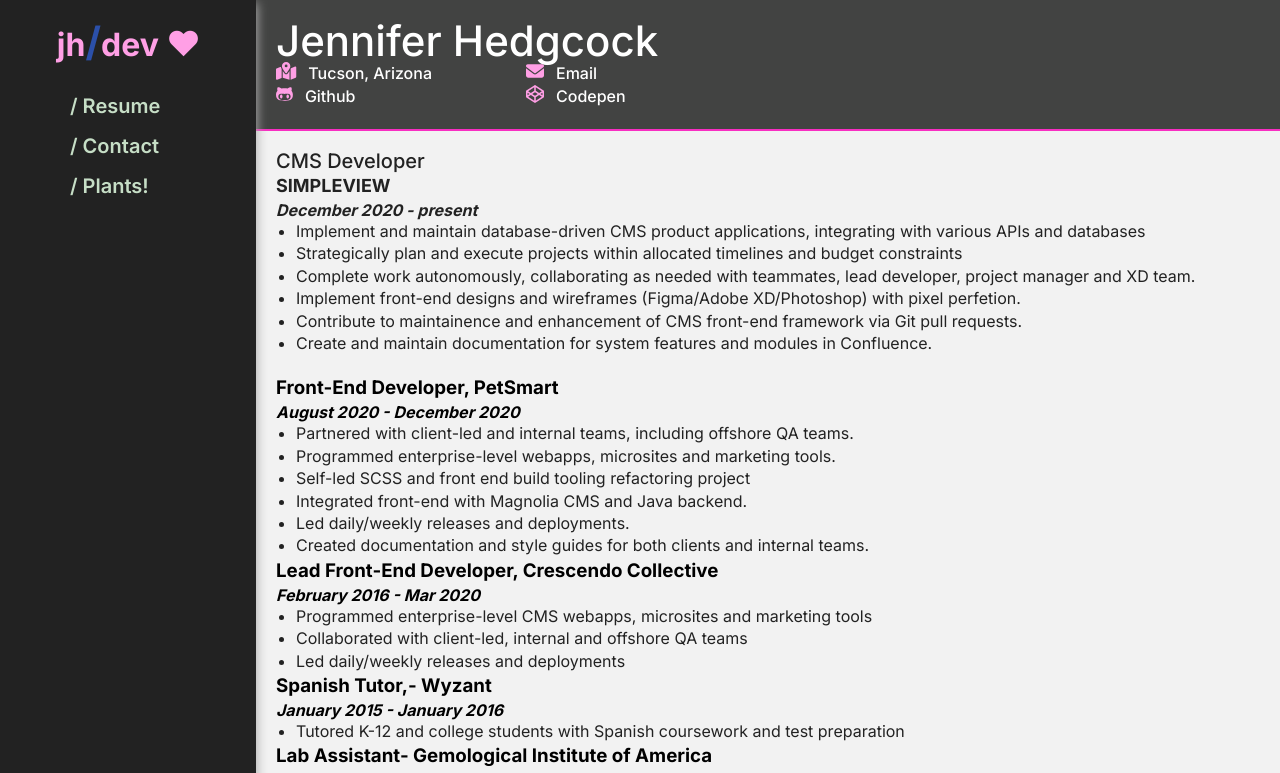
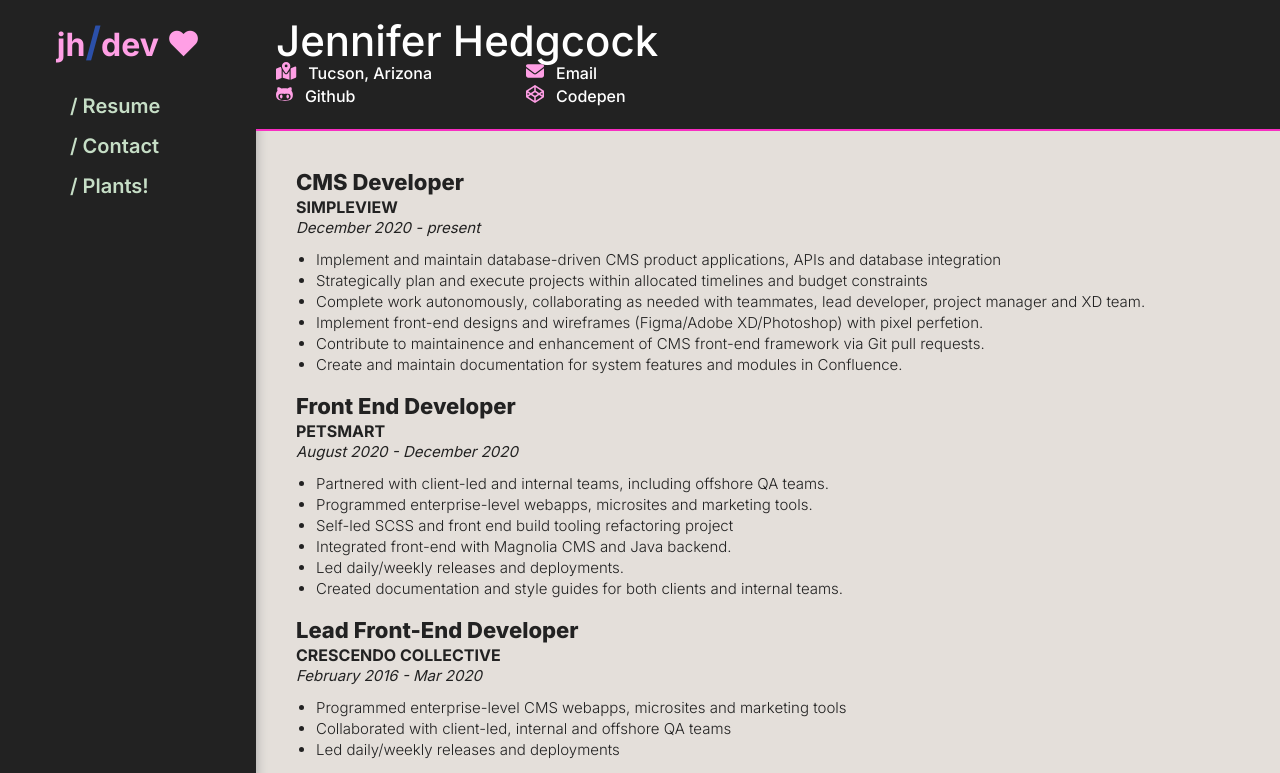
Before and after one commit to jenhedg/jen-dev-2024-react, a React (Create React App) app: page /resume in a window 1280 px wide. Shown: the top 773 px of the page. Built offline with nearby package versions, Linux system fonts and the light colour scheme.

Commit message:
more styles

```diff
--- a/src/components/Resume/Resume.css
+++ b/src/components/Resume/Resume.css
@@ -1,6 +1,9 @@
 .resume {
-  resume-role: relative;
   font-family: var(--font-main)
+}
+
+.resume-inner {
+  background-color: var(--beige);
 }
 
 .resumePage .main-content {
@@ -10,14 +13,15 @@
 .resume :is(
   .resume-title,
   .resume-role,
-  .resp-list
+  .resp-list,
+  .education-title
 ) {
   color: var(--black)
 }
 
 .resume .resume-header {
   padding: 20px;
-  background-color: var(--slate-black);
+  background-color: var(--black);
   border-bottom: 2px double var(--hotpink);
 }
 
@@ -28,8 +32,9 @@
   color: var(--white);
 }
 
-.resume .resume-header .resume-title {
-  font-weight: 500;
+.resume .resume-header {
+  position: relative;
+  z-index: 1;
 }
 
 .resume .contact-list {
@@ -68,6 +73,7 @@
 .resume .resume-title {
   font-size: 42px;
   line-height: 1;
+  font-weight: 500;
 }
 
 .resume .resume-intro {
@@ -82,29 +88,42 @@
   margin-bottom: 20px;
 }
 
-.resume .resume-role h3 {
+.resume .resume-role h3,
+.resume .education h3 {
   margin-bottom: 6px;
-  font-size: 20px;
-  font-weight: 500;
+  font-size: 22px;
+  font-weight: 800;
   line-height: 1;
 }
 
 .resume .resume-role h4 {
-  margin-bottom: 6px;
-  font-size: 18px;
+  margin-bottom: 4px;
+  font-size: 16px;
   font-weight: 700;
   line-height: 1;
   text-transform: uppercase;
 }
 
-.resume .resp-list {
-  padding-left: 20px;
+.resume .resume-role .resume-dates {
+  margin-bottom: 12px;
+  font-size: 15px;
+  font-weight: 400;
 }
 
-/* .resume .resume-intro .contact-list {
-  display: flex;
-  gap: 20px;
-} */
+.resume :is(
+  .resp-list,
+  .education-list
+) {
+  padding-left: 14px;
+}
+
+.resume :is(
+  .resp-list,
+  .education-list
+) li {
+  font-size: 15px;
+  font-weight: 300;
+}
 
 .resume .resume-intro .contact-list li {
   list-style-type: none;
@@ -113,3 +132,17 @@
 .resume .resume-intro .contact-list li a {
   text-decoration: none;
 }
+
+@media (min-width: 1024px){
+  .resume .resume-inner {
+    padding: 40px;
+  }
+
+  .resume :is(
+  .resp-list,
+  .education-list
+  ) {
+    padding-left: 20px;
+    font-size: 16px;
+  }
+}
--- a/src/components/Resume/Resume.js
+++ b/src/components/Resume/Resume.js
@@ -41,9 +41,9 @@ export default function Resume() {
         <article className="resume-role">
           <h3 className="resume-title">CMS Developer</h3>
           <h4 className="resume-company"> Simpleview</h4>
-          <p className="resume-dates"><b><i>December 2020 - present</i></b></p>
+          <p className="resume-dates"><i>December 2020 - present</i></p>
           <ul className="resp-list">
-            <li>Implement and maintain database-driven CMS product applications, integrating with various APIs and databases</li>
+            <li>Implement and maintain database-driven CMS product applications, APIs and database integration</li>
             <li>Strategically plan and execute projects within allocated timelines and budget constraints</li>
             <li>Complete work autonomously, collaborating as needed with teammates, lead developer, project manager and XD team.</li>
             <li>Implement front-end designs and wireframes (Figma/Adobe XD/Photoshop) with pixel perfetion.</li>
@@ -51,9 +51,10 @@ export default function Resume() {
             <li>Create and maintain documentation for system features and modules in Confluence.</li>
           </ul>
         </article>
-        <article className="role">
-          <h3><span>Front-End Developer,</span> PetSmart</h3>
-          <span><b><i>August 2020 - December 2020</i></b></span>
+        <article className="resume-role">
+          <h3 className="resume-title">Front End Developer</h3>
+          <h4 className="resume-company">Petsmart</h4>
+          <p className="resume-dates"><i>August 2020 - December 2020</i></p>
           <ul className="resp-list">
             <li>Partnered with client-led and internal teams, including offshore QA teams. </li>
             <li>Programmed enterprise-level webapps, microsites and marketing tools.</li>
@@ -63,25 +64,28 @@ export default function Resume() {
             <li>Created documentation and style guides for both clients and internal teams.</li>
           </ul>
         </article>
-        <article className="role">
-          <h3><span>Lead Front-End Developer,</span> Crescendo Collective</h3>
-          <span><b><i>February 2016 - Mar 2020</i></b></span>
+        <article className="resume-role">
+          <h3 className="resume-title">Lead Front-End Developer</h3>
+          <h4 className="resume-company">Crescendo Collective</h4>
+          <p className="resume-dates"><i>February 2016 - Mar 2020</i></p>
           <ul className="resp-list">
             <li>Programmed enterprise-level CMS webapps, microsites and marketing tools</li>
             <li>Collaborated with client-led, internal and offshore QA teams</li>
             <li>Led daily/weekly releases and deployments</li>
           </ul>
         </article>
-        <article className="role">
-          <h3><span>Spanish Tutor,</span>- Wyzant</h3>
-          <span><b><i>January 2015 - January 2016</i></b></span>
+        <article className="resume-role">
+          <h3 className="resume-title">Spanish Tutor</h3>
+          <h4 className="resume-company">Wyzant</h4>
+          <p className="resume-dates"><i>January 2015 - January 2016</i></p>
           <ul className="resp-list">
             <li>Tutored K-12 and college students with Spanish coursework and test preparation</li>
           </ul>
         </article>
-        <article className="role">
-          <h3><span>Lab Assistant</span>- Gemological Institute of America</h3>
-          <span><b><i>July 2013 - August 2014</i></b></span>
+        <article className="resume-role">
+          <h3 className="resume-title">Lab Assistant</h3>
+          <h4 className="resume-company">Gemological Institute of America</h4>
+          <p className="resume-dates"><i>July 2013 - August 2014</i></p>
           <ul className="resp-list">
             <li>Processed 400+ precious stones daily using various diagnostic testing technologies</li>
             <li>Supported research team to develop and test proprietary diagnostic technologies</li>
@@ -89,7 +93,7 @@ export default function Resume() {
         </article>
         <article className="education">
           <h3 className="education-title">Education</h3>
-          <ul>
+          <ul className="education-list">
             <li> AA, Web Development & Design, 2015 - MiraCosta College</li>
             <li>BA, Latin American Studies & Political Science, 2007 - The University of Arizona</li>
           </ul>
```
